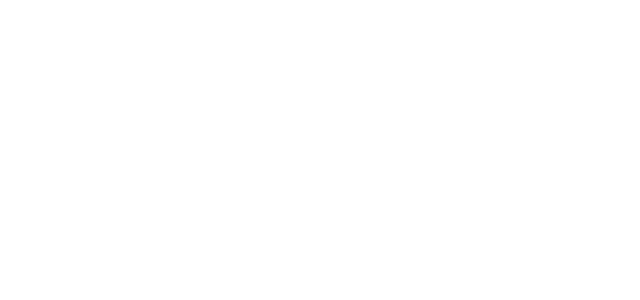
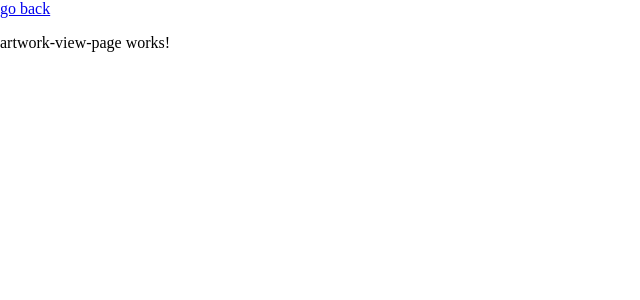
Before and after one commit to aalto95/art-gallery, an Angular app: page /artworks/1 in a window 1280 px wide. Before the commit this address led to /. Shown: the top 300 px of the page, without its empty margins (0-640 px from the left). Built offline with nearby package versions, Linux system fonts and the light colour scheme.

Commit message:
Add artwork-view page

```diff
--- /dev/null
+++ b/src/app/core/pages/artwork/view/artwork-view-page.component.html
@@ -0,0 +1,2 @@
+<a [routerLink]="['/artworks']">go back</a>
+<p>artwork-view-page works!</p>
--- a/src/app/shared/components/artwork-preview/artwork-preview.component.html
+++ b/src/app/shared/components/artwork-preview/artwork-preview.component.html
@@ -1,3 +1,4 @@
+<a [routerLink]="['/artworks', artwork.id]">
   <img
     *ngIf="artwork"
     class="img"
@@ -10,3 +11,4 @@
     "
     (load)="onImageLoad($event)"
   />
+</a>
```
Also changed, not shown: src/app/app-routing.module.ts (+8 -1 lines), src/app/app.module.ts (+7 -1 lines), src/app/core/pages/artwork/view/artwork-view-page.component.ts (added, +10 -0 lines), src/app/core/pages/artwork/view/artwork-view-page.component.scss (added), 1 other file (tests, documents, lock files or other folders). Lines whose indentation alone changed are shown as unchanged.
